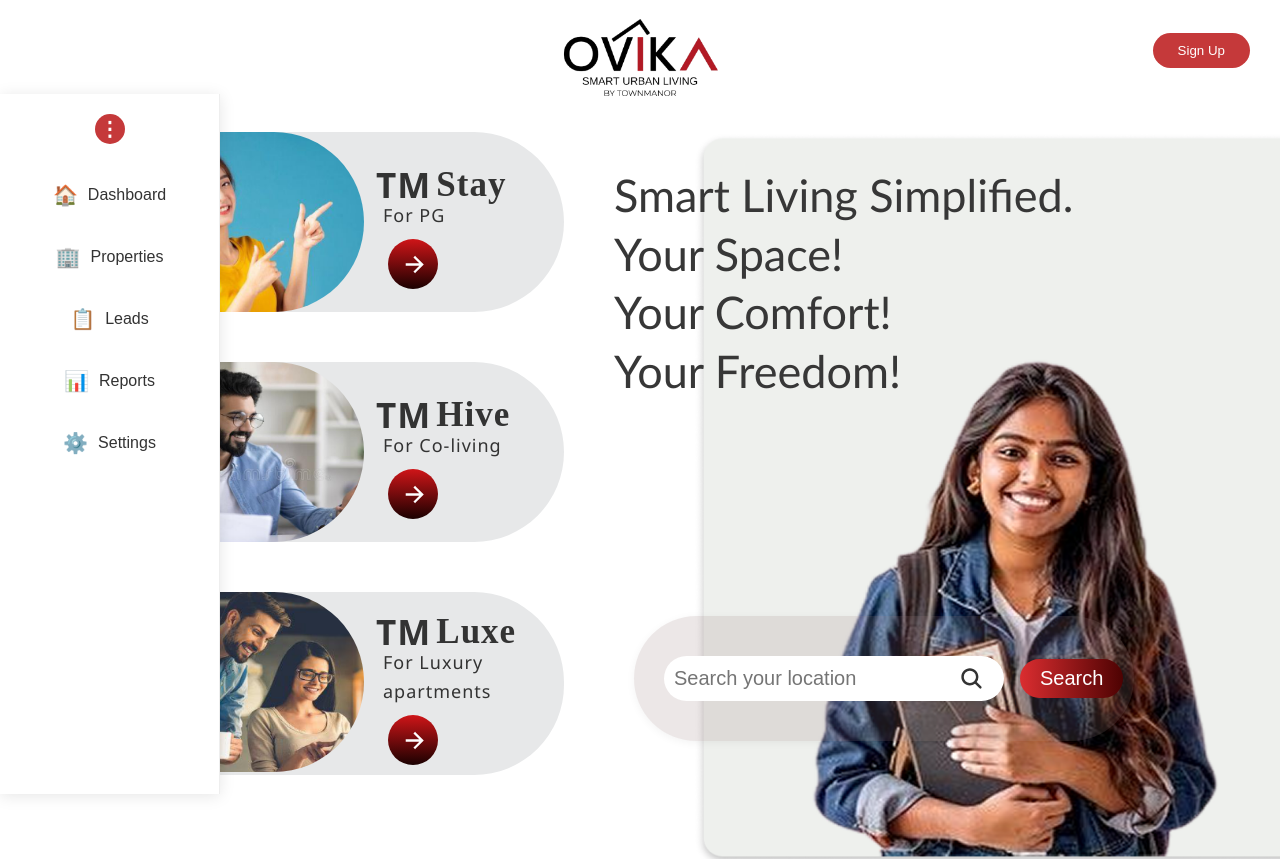
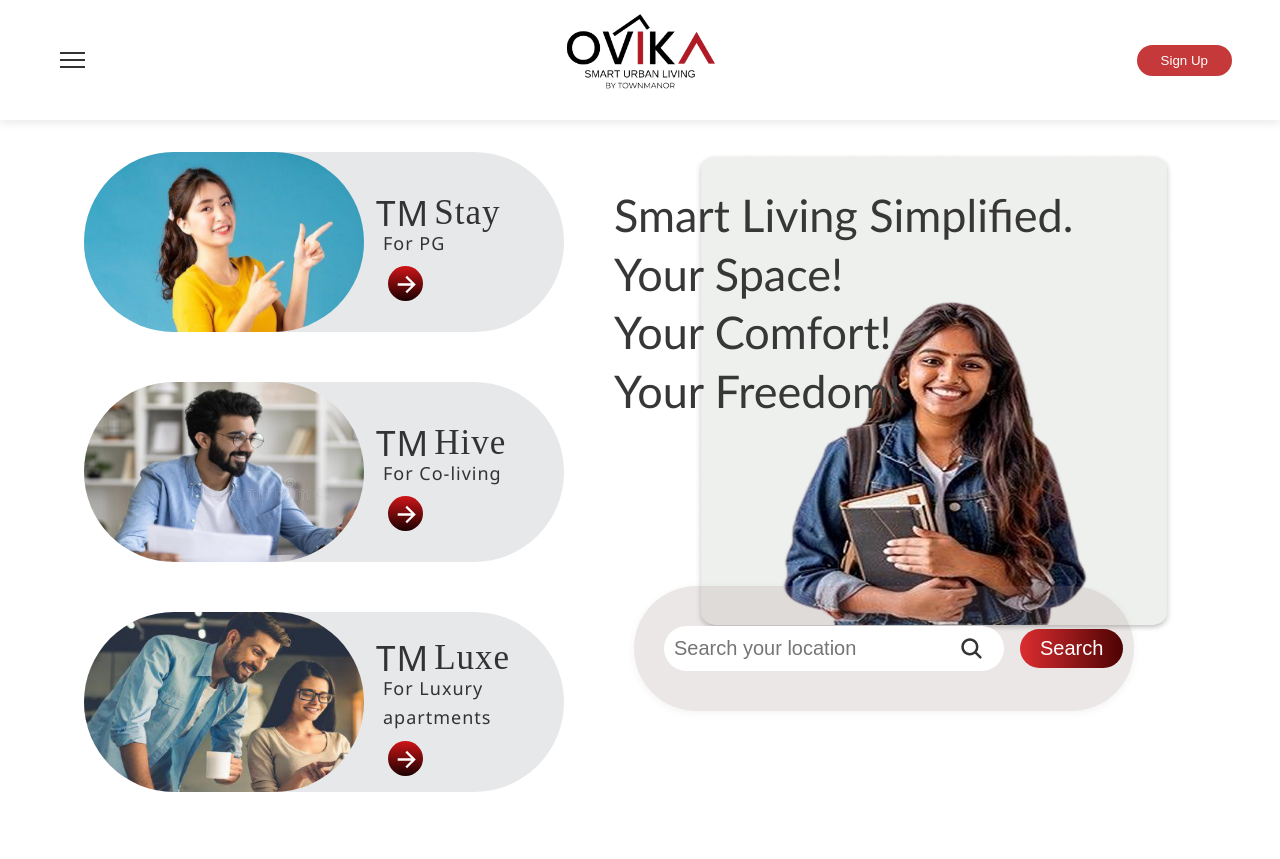
Before and after one commit to Townmanorai/urbanliving, a React (Vite) app: page / in a window 1280 px wide. Shown: the top 859 px of the page. Built offline with nearby package versions, Linux system fonts and the light colour scheme; a web font is replaced by a local one.

Commit message:
changes in nav bar and left banner

```diff
--- a/src/compoent/Homepage/Banner.css
+++ b/src/compoent/Homepage/Banner.css
@@ -88,7 +88,7 @@
 #categoryright h3 {
   font-size: 35px;
   letter-spacing: 1px;
-  font-weight: 600;
+  font-weight: 450;
   margin: 2px;
   display: flex;
   gap: 5px;
@@ -110,8 +110,8 @@
   border-radius: 50%;
   color: white;
   font-size: 20px;
-  width: 50px;
-  height: 50px;
+  width: 35px;
+  height: 35px;
   cursor: pointer;
   margin-left: 14px;
   transition: transform 0.2s ease;
@@ -162,7 +162,7 @@
   box-shadow: 0 2px 8px rgba(0, 0, 0, 0.05);
   padding: 40px 50px;
   width: 500px;
-  top: 450px;
+  top: 400px;
   left: 20px;
 }
 
@@ -207,8 +207,8 @@
 }
 
 .backpart img {
-  height: 92vh;
-  width: 80vh;
+  height: 60vh;
+  width: 60vh;
   border-radius: 20px;
   margin-right: -10px;
 }
@@ -238,28 +238,54 @@
 
   .category_box {
     flex-direction: row;
-    width: 100%;
+    width: 96%;
     max-width: 100%;
-    margin: 20px auto;
+    margin: 28px auto;
+    padding: -3px;
+  }
+
+/* For Stay image */
+.image-stay {
+  width: 30%;
+  height: auto;
   padding: 5px;
 }
 
-  .image-stay,
-  .image-hive,
+.image-stay img {
+  width: 40%;
+  height: 100px;
+  border-radius: 15px;
+  object-fit: cover;
+}
+
+/* For Hive image */
+.image-hive {
+  width: 33.33%;
+  height: auto;
+  padding: 5px;
+}
+
+.image-hive img {
+  width: 100%;
+  height: 120px;
+  border-radius: 15px;
+  object-fit: cover;
+}
+
+/* For Luxe image */
 .image-luxe {
   width: 33.33%;
   height: auto;
   padding: 5px;
 }
 
-  .image-stay img,
-  .image-hive img,
 .image-luxe img {
   width: 100%;
   height: 120px;
   border-radius: 15px;
   object-fit: cover;
 }
+
 
   #categoryright {
     display: none; /* Hide category text on mobile for better space */
@@ -309,6 +335,8 @@
     margin: 20px 0 0 0;
     width: 100%;
     position: relative;
+    margin-top:-50px;
+
   }
 
   .backpart img {
@@ -337,13 +365,13 @@
     flex-direction: column-reverse !important;
     margin-top: 0;
     padding: 10px 15px;
-    margin-top: 4rem;
+    margin-top: 14rem;
 }
 .banner_content {
   position: relative;
   width: 100%;
-  top: 49px;
-  left: 0;
+  top: 19px;
+  left: 40px;
   right: 0;
   margin-top: 6px;
   text-align: left;
@@ -395,16 +423,53 @@
 #categoryright {
   display: block;
 }
-.image-stay img, .image-hive img, .image-luxe img {
-  width: 200px;
-  height: 151px;
-  border-radius: 100px;
+/* For Stay image */
+.image-stay {
+  width: 33.33%;
+  height: auto;
+  padding: 2px;
+  padding-bottom: -20px;
+}
+
+.image-stay img {
+  width: 146%;
+  height: 124px;
+  border-radius: 90px;
   object-fit: cover;
+  padding-bottom: -20px;
 }
-.image-stay, .image-hive, .image-luxe {
-  width: 53.33%;
-  height: 130px;
+
+/* For Hive image */
+.image-hive {
+  width: 33.33%;
+  height: auto;
+  padding: -3px;
+  padding-bottom: -20px;
 }
+
+.image-hive img {
+  width: 100%;
+  height: 120px;
+  border-radius: 90px;
+  object-fit: cover;
+  padding-bottom: -20px;
+}
+
+/* For Luxe image */
+.image-luxe {
+  width: 33.33%;
+  height: auto;
+  padding: 5px;
+}
+
+.image-luxe img {
+  width: 146%;
+  height: 124px;
+  border-radius: 90px;
+  object-fit: cover;
+  padding-bottom: -20px;
+}
+
 .hive_box{
   flex-direction: row-reverse;
 }
@@ -432,5 +497,6 @@
   .backpart img {
     height: 250px;
     width: 100%;
+    margin-top: -110p;
   }
 }
--- a/src/compoent/Homepage/Navbar.css
+++ b/src/compoent/Homepage/Navbar.css
@@ -7,163 +7,195 @@
   --shadow: 0 2px 15px rgba(0, 0, 0, 0.1);
 }
 
-/* Body */
-body {
-  margin: 0;
-  font-family: 'Segoe UI', sans-serif;
+/* Navbar */
+.navbar {
+  width: 100%;
+  padding: 2.5rem 3rem;
+  background: white;
+  box-shadow: 0 2px 10px rgba(0, 0, 0, 0.1);
+  position: relative;
+  z-index: 1000;
+  min-height: 80px;
 }
 
-/* Top Bar with Logo + Sign Up */
-.top-bar {
-  position: relative; /* Change from fixed to relative */
-  top: 0;
-  left: 0;
-  right: 0;
-  height: 100px;
-  background: transparent;
+.navbar-content {
   display: flex;
   align-items: center;
-  justify-content: center;
-  padding: 0 10px;
-  box-shadow: none; /* remove shadow while scrolling */
-  z-index: 1002;
-  margin-bottom: 20px; /* space below for content */
+  justify-content: space-between;
+  max-width: 1200px;
+  margin: 0 auto;
+  position: relative;
+  height: 100%;
 }
 
-.top-logo {
-  height: 160px;
-  width: auto;
-  max-width: 220px;
-  object-fit: contain;
-  border-radius: 10px;
-  border: 2px solid rgba(255, 255, 255, 0.3);
-  background: transparent;
+/* Hamburger Menu Toggle */
+.menu-toggle {
+  background: none;
+  border: none;
+  cursor: pointer;
+  padding: 0.75rem;
+  display: flex;
+  flex-direction: column;
+  justify-content: space-between;
+  width: 40px;
+  height: 40px;
+  z-index: 100;
 }
 
+.hamburger-line {
+  display: block;
+  width: 25px;
+  height: 2px;
+  background-color: #333;
+  transition: all 0.3s ease;
+}
+
+.menu-toggle.active .hamburger-line:nth-child(1) {
+  transform: translateY(8px) rotate(45deg);
+}
+
+.menu-toggle.active .hamburger-line:nth-child(2) {
+  opacity: 0;
+}
+
+.menu-toggle.active .hamburger-line:nth-child(3) {
+  transform: translateY(-8px) rotate(-45deg);
+}
+
+/* Logo */
+.logo {
+  height: 150px;
+  width: auto;
+  position: absolute;
+  left: 50%;
+  top: 10%;
+  transform: translate(-50%, -50%);
+  transition: all 0.3s ease;
+  object-fit: contain;
+}
+
+.logo:hover {
+  transform: translate(-50%, -50%) scale(1.05);
+}
+
+/* Sign Up Button */
 .signup-btn {
-  position: absolute;
-  right: 30px;
   background: var(--primary-color);
   color: white;
-  padding: 10px 25px;
-  border-radius: 25px;
+  border: none;
+  padding: 0.5rem 1.5rem;
+  border-radius: 50px;
   font-weight: 500;
   cursor: pointer;
-  border: none;
   transition: all 0.3s ease;
 }
 
 .signup-btn:hover {
   background: var(--primary-hover);
   transform: translateY(-2px);
-  box-shadow:
-    0 2px 4px rgba(207, 21, 24, 0.5),
-    0 4px 8px rgba(27, 1, 1, 0.3),
-    0 8px 12px rgba(27, 1, 1, 0.2);
+  box-shadow: 0 2px 4px rgba(0, 0, 0, 0.1);
 }
 
-
-/* Sidebar */
-.sidebar {
-  margin-top: -26px;
+/* Dropdown Menu */
+.dropdown-menu {
   position: fixed;
+  top: 100px;
   left: 0;
-  height: calc(100% - 100px);
-  width: 60px;
-  background: var(--bg-color);
-  border-right: 1px solid #eee;
+  right: 0;
+  max-height: 60vh;
+  overflow-y: auto;
+  background: white;
+  box-shadow: 0 4px 12px rgba(0, 0, 0, 0.1);
+  z-index: 99;
+  opacity: 0;
+  visibility: hidden;
+  transform: translateY(-20px);
+  transition: all 0.3s ease;
+  padding: 1rem 0;
   display: flex;
   flex-direction: column;
   align-items: center;
-  padding-top: 20px;
-  transition: width 0.3s;
-  box-shadow: var(--shadow);
-  z-index: 1000;
+  justify-content: center;
+  text-align: center;
 }
 
-.sidebar.expanded {
-  width: 220px;
+.dropdown-menu.show {
+  opacity: 1;
+  visibility: visible;
+  transform: translateY(0);
 }
 
-/* Toggle Button */
-.sidebar .toggle-btn {
-  width: 30px;
-  height: 30px;
-  background: var(--primary-color);
-  color: white;
-  border-radius: 50%;
+.menu-item {
+  padding: 1rem 2rem;
+  cursor: pointer;
+  transition: all 0.2s ease;
+  width: 100%;
+  text-align: center;
+  font-size: 1.1rem;
+  color: #333;
   display: flex;
   align-items: center;
   justify-content: center;
-  cursor: pointer;
-  font-weight: bold;
-  font-size: 20px;
-  margin-bottom: 20px;
 }
 
-/* Nav Items */
-.nav-item {
-  width: 100%;
-  padding: 15px 10px;
+.menu-item:hover {
+  background: #f8f9fa;
+  color: #c5393a;
+}
+
+.menu-icon {
+  margin-right: 0.75rem;
+  font-size: 1.1rem;
+}
+
+.menu-text {
+  font-size: 1em;
+  color: #333;
+  min-width: 200px;
+  overflow: hidden;
+  z-index: 1001;
+  animation: fadeIn 0.2s ease-out;
+}
+
+@keyframes fadeIn {
+  from { opacity: 0; transform: translateY(-10px); }
+  to { opacity: 1; transform: translateY(0); }
+}
+
+.menu-item {
   display: flex;
   align-items: center;
-  gap: 10px;
-  font-size: 1rem;
-  font-weight: 500;
-  color: var(--text-color);
+  padding: 0.75rem 1.5rem;
   cursor: pointer;
-  border-radius: 8px;
-  transition: var(--transition);
-  justify-content: center;
+  transition: background-color 0.2s;
 }
 
-.nav-item:hover {
-  background: var(--primary-color);
-  color: white;
+.menu-item:hover {
+  background-color: #f8f8f8;
 }
 
-.nav-icon {
-  font-size: 20px;
-}
-
-.nav-text {
-  display: inline-block;
-}
-
-/* When collapsed */
-.sidebar:not(.expanded) .nav-text {
-  display: none;
-}
-
-/* Content */
-.content {
-  margin-left: 60px;
-
-  transition: margin-left 0.3s;
-}
-
-.sidebar.expanded ~ .content {
-  margin-left: 220px;
+.menu-icon {
+  margin-right: 0.75rem;
+  font-size: 1.1rem;
 }
 
 /* Responsive */
 @media (max-width: 768px) {
-  .sidebar {
-    top: 100px;
-    width: 30px;
+  .navbar {
+    padding: 0.75rem 1rem;
   }
-  .sidebar.expanded {
-    width: 180px;
-  }
-  .content {
-    margin-left: 0;
-  }
-  .sidebar.expanded ~ .content {
-    margin-left: 180px;
+
+  .logo {
+    height: 35px;
   }
 
   .signup-btn {
-    right: 20px;
-    padding: 8px 20px;
+    padding: 0.4rem 1.2rem;
+    font-size: 0.9rem;
+  }
+
+  .dropdown-menu {
+    width: calc(100% - 2rem);
+    left: 1rem;
   }
 }
--- a/src/compoent/Homepage/Navbar.jsx
+++ b/src/compoent/Homepage/Navbar.jsx
@@ -1,64 +1,47 @@
-import React, { useState, useEffect } from 'react';
+import React, { useState } from 'react';
 import './Navbar.css';
 
 function Navbar() {
-  const [expanded, setExpanded] = useState(false);
-  const [isMobile, setIsMobile] = useState(window.innerWidth <= 768);
-
-  useEffect(() => {
-    const handleResize = () => {
-      const mobile = window.innerWidth <= 768;
-      setIsMobile(mobile);
-      if (!mobile) setExpanded(true);
-    };
-
-    window.addEventListener('resize', handleResize);
-    handleResize(); // Initialize
-    return () => window.removeEventListener('resize', handleResize);
-  }, []);
+  const [showMenu, setShowMenu] = useState(false);
 
   const navItems = [
-    { name: 'Dashboard', icon: '🏠' },
-    { name: 'Properties', icon: '🏢' },
-    { name: 'Leads', icon: '📋' },
-    { name: 'Reports', icon: '📊' },
-    { name: 'Settings', icon: '⚙️' },
+    'Dashboard',
+    'Properties',
+    'Leads',
+    'Reports',
+    'Settings'
   ];
 
+  const toggleMenu = () => {
+    setShowMenu(!showMenu);
+  };
+
   return (
-    <>
-      <div className="top-bar">
-        {isMobile && (
-          <div
-            className="mobile-menu-toggle"
-            onClick={() => setExpanded(!expanded)}
-          >
-            ☰
-          </div>
-        )}
-        <img src="/ovika.png" alt="Ovika Logo" className="top-logo" />
+    <div className="navbar">
+      <div className="navbar-content">
+        <button
+          className={`menu-toggle ${showMenu ? 'active' : ''}`}
+          onClick={toggleMenu}
+          aria-label="Toggle menu"
+        >
+          <span className="hamburger-line"></span>
+          <span className="hamburger-line"></span>
+          <span className="hamburger-line"></span>
+        </button>
+
+        <img src="/ovika.png" alt="Ovika Logo" className="logo" />
+
         <button className="signup-btn">Sign Up</button>
       </div>
 
-      <div className={`sidebar ${expanded ? 'expanded' : ''}`}>
-        {!isMobile && (
-          <div className="toggle-btn" onClick={() => setExpanded(!expanded)}>
-            &#8942;
+      <div className={`dropdown-menu ${showMenu ? 'show' : ''}`}>
+        {navItems.map((item, index) => (
+          <div key={index} className="menu-item" onClick={() => setShowMenu(false)}>
+            {item}
           </div>
-        )}
-
-        <div className="nav-items">
-          {navItems.map((item, index) => (
-            <div className="nav-item" key={index}>
-              <span className="nav-icon">{item.icon}</span>
-              <span className="nav-text">{item.name}</span>
-            </div>
-          ))}
-        </div>
+        ))}
       </div>
-
-      <div className="content"></div>
-    </>
+    </div>
   );
 }
 
```
Lines whose indentation alone changed are shown as unchanged.
